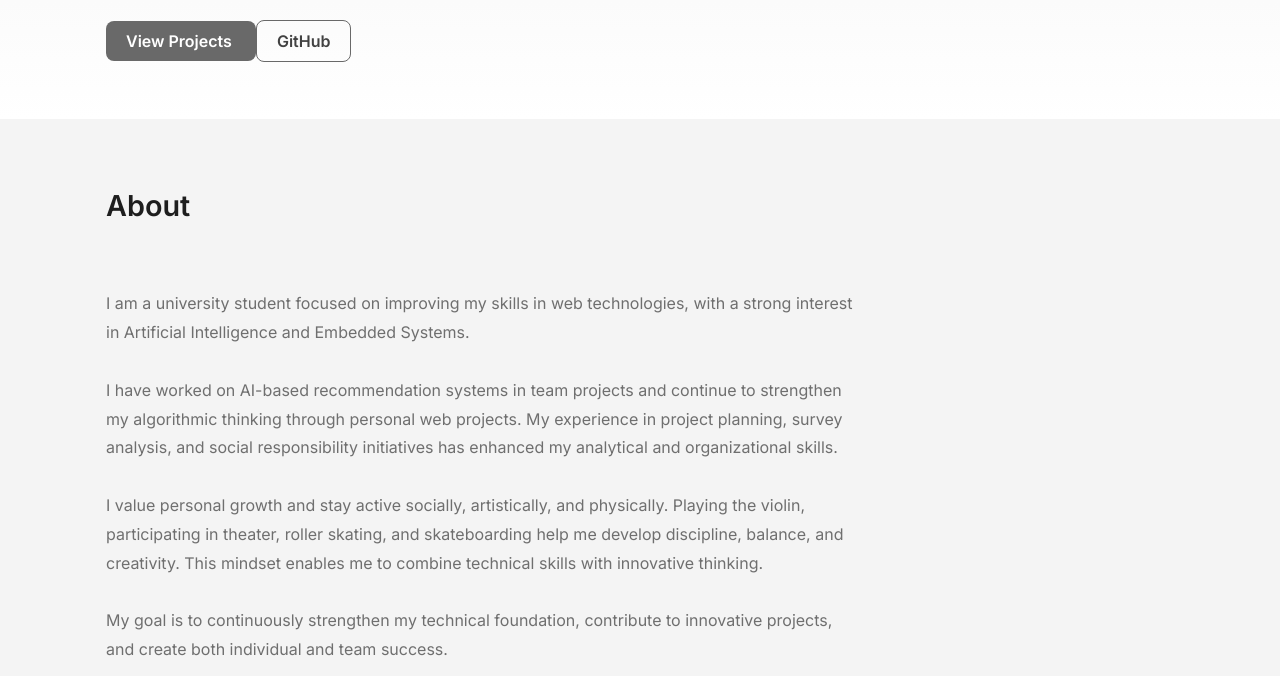
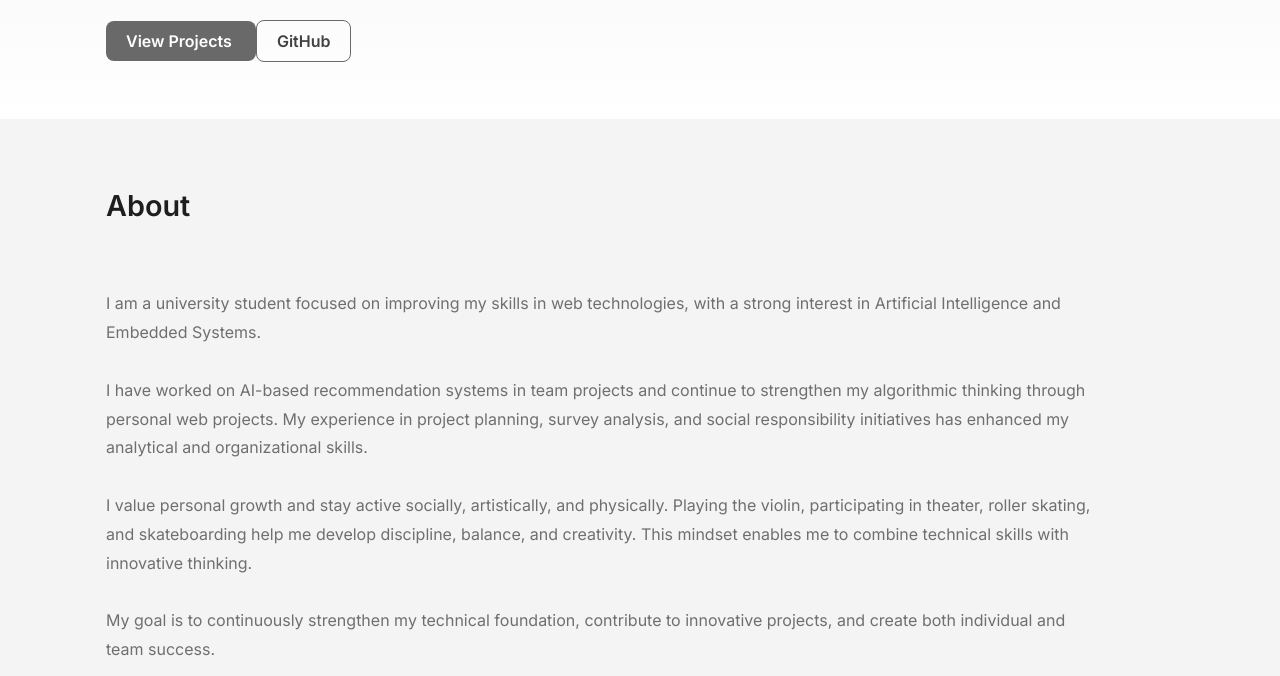
Before and after one commit to omERdem555/Portfolio, a plain HTML site: page index.html in a window 1280 px wide. Shown: the part 276-952 px from the top of the page. Drawn offline with Linux system fonts and the light colour scheme; no server answers; a script that the page names is missing.

Commit message:
About subtitle

```diff
--- a/assets/css/main.css
+++ b/assets/css/main.css
@@ -293,7 +293,7 @@ body {
 .about-subtitle {
   font-size: 1rem; /* düzeltildi (0.5rem hatalıydı) */
   color: var(--color-muted);
-  max-width: 750px;
+  max-width: 1000px;
   margin-bottom: var(--space-4);
   white-space: pre-line;
   line-height: 1.8;
```
